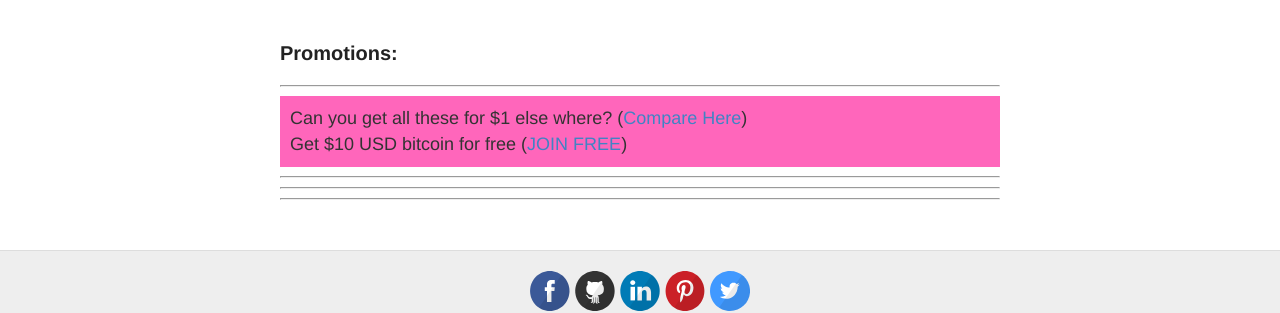
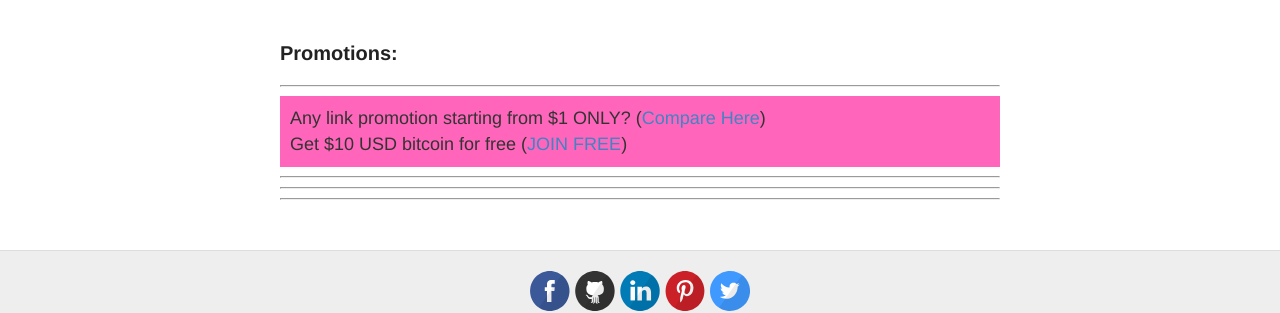
Before and after one commit to tealdit/tealdit.github.io, a Jekyll site: the page built from index.html, in a window 1280 px wide. Shown: the part 295-608 px from the top of the page. Built offline with Jekyll 4.4.1, drawn with Linux system fonts in a browser that asks for light colours; nearby versions of some CDN libraries; comment, search, counter and statistics services are not loaded.

Commit message:
updated affiliate link

```diff
--- a/_layouts/default.html
+++ b/_layouts/default.html
@@ -57,7 +57,7 @@
         <h3>Promotions:</h3>
         <hr/>
         <ul style="background: #f6b;padding: 10px;list-style: none;margin: 0;">
-            <li onclick="window.open('https://goo.gl/dpNa6o', '_blank');">Can you get all these for $1 else where? (<a href="https://goo.gl/dpNa6o" rel="external nofollow" target="_blank">Compare Here</a>)</li>
+            <li onclick="window.open('https://www.seoclerk.com/linkin/1228', '_blank');">Any link promotion starting from $1 ONLY? (<a href="https://www.seoclerk.com/linkin/1228" rel="external nofollow" target="_blank">Compare Here</a>)</li>
             <li onclick="window.open('https://www.coinbase.com/join/54813d9d115cebcf86000061', '_blank');">Get $10 USD bitcoin for free (<a href="https://www.coinbase.com/join/54813d9d115cebcf86000061" rel="external nofollow" target="_blank">JOIN FREE</a>)</li>
         </ul>
         <hr/>
```
